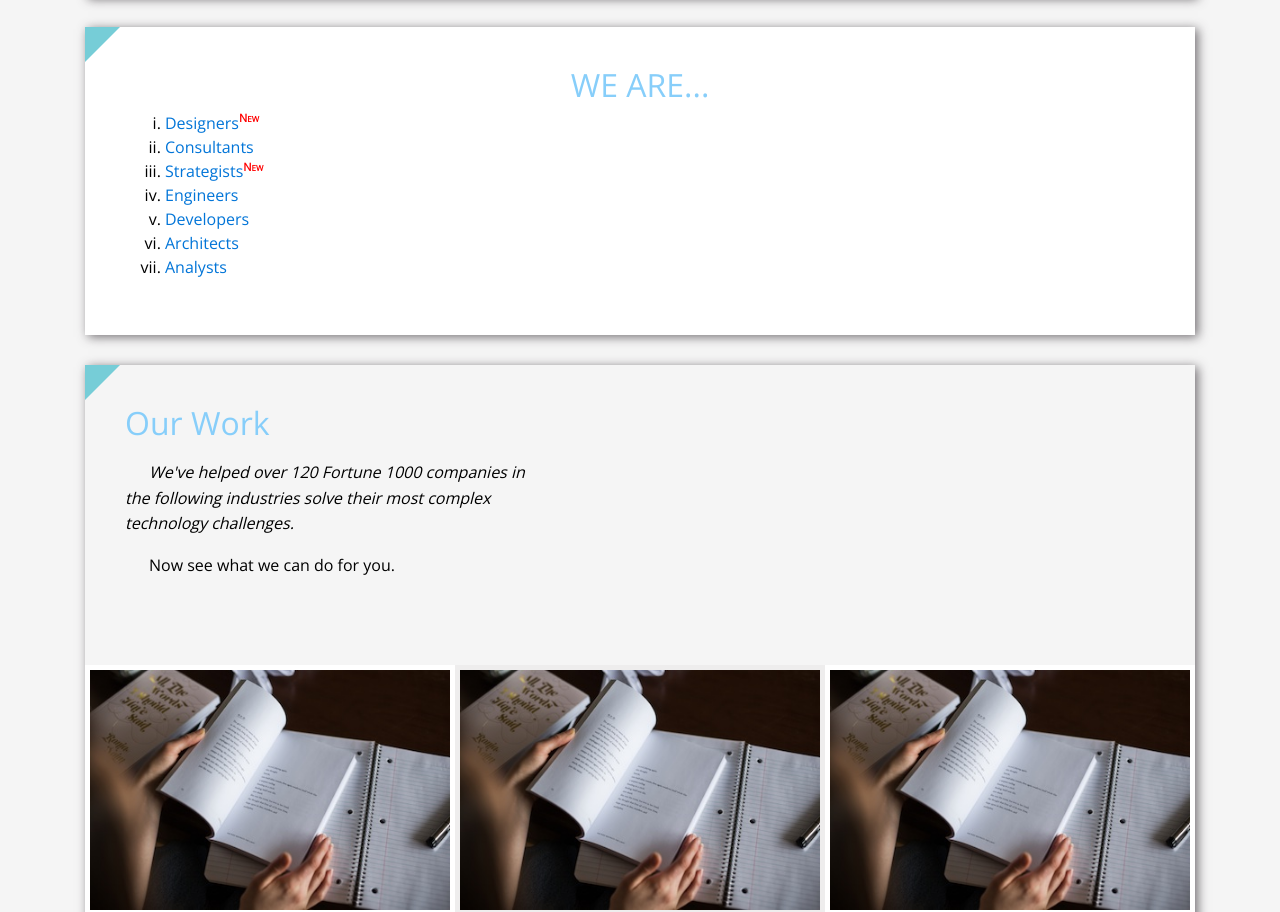
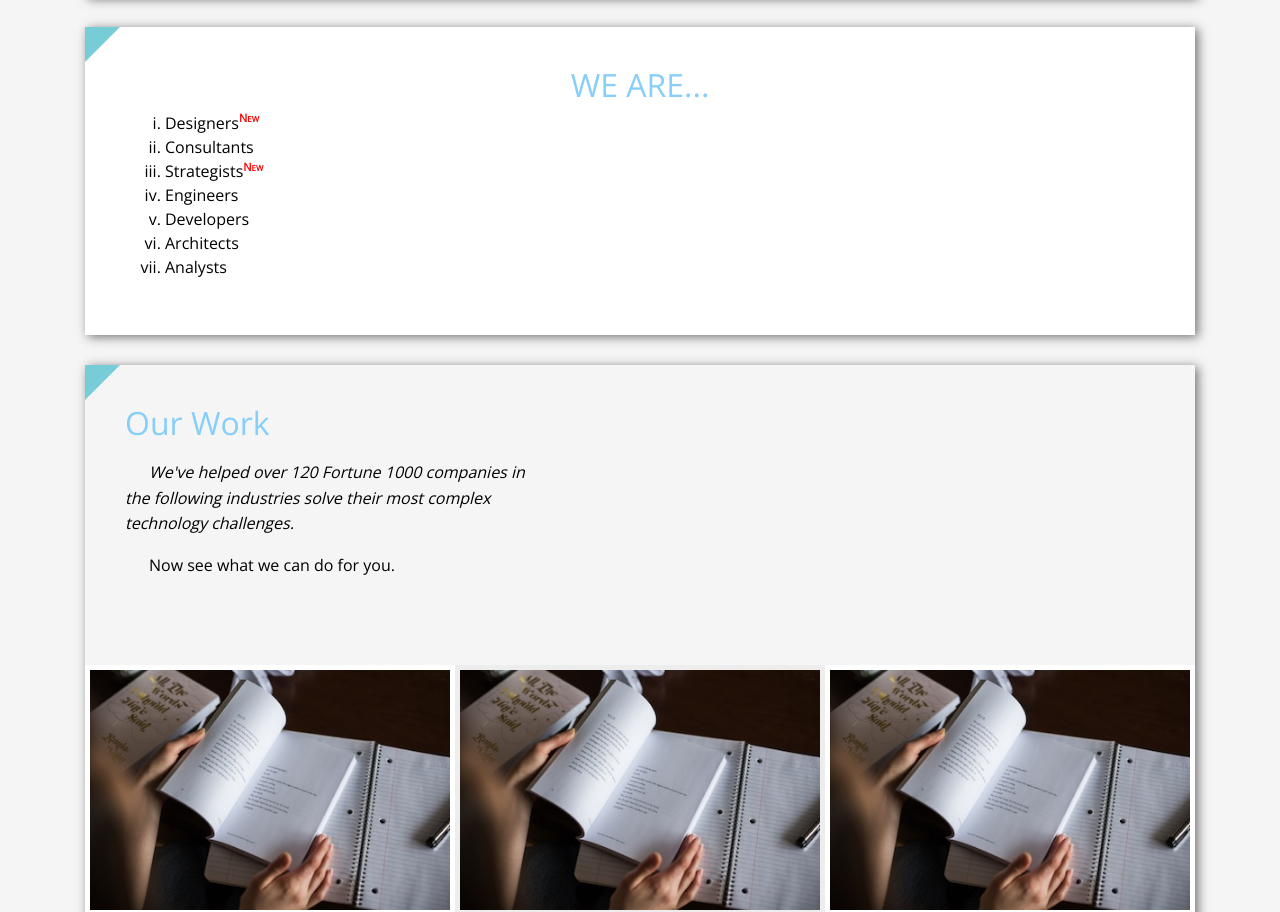
Before and after one commit to IrynaMukhina/FL-11, a plain HTML site: page FL11_HW2/homework/index.html in a window 1280 px wide. Shown: the part 2219-3131 px from the top of the page. Drawn offline with nearby package versions, Linux system fonts and the light colour scheme.

Commit message:
minor changes

```diff
--- a/FL11_HW2/homework/css/style.css
+++ b/FL11_HW2/homework/css/style.css
@@ -95,7 +95,10 @@
   ol {
     list-style-type: lower-roman;
   }
-  li a:visited {
+  .heading li a {
+    color: #000000;
+  }
+  .heading li a:visited {
     color: #ffb347;
   }
   .heading li a:hover {
```
